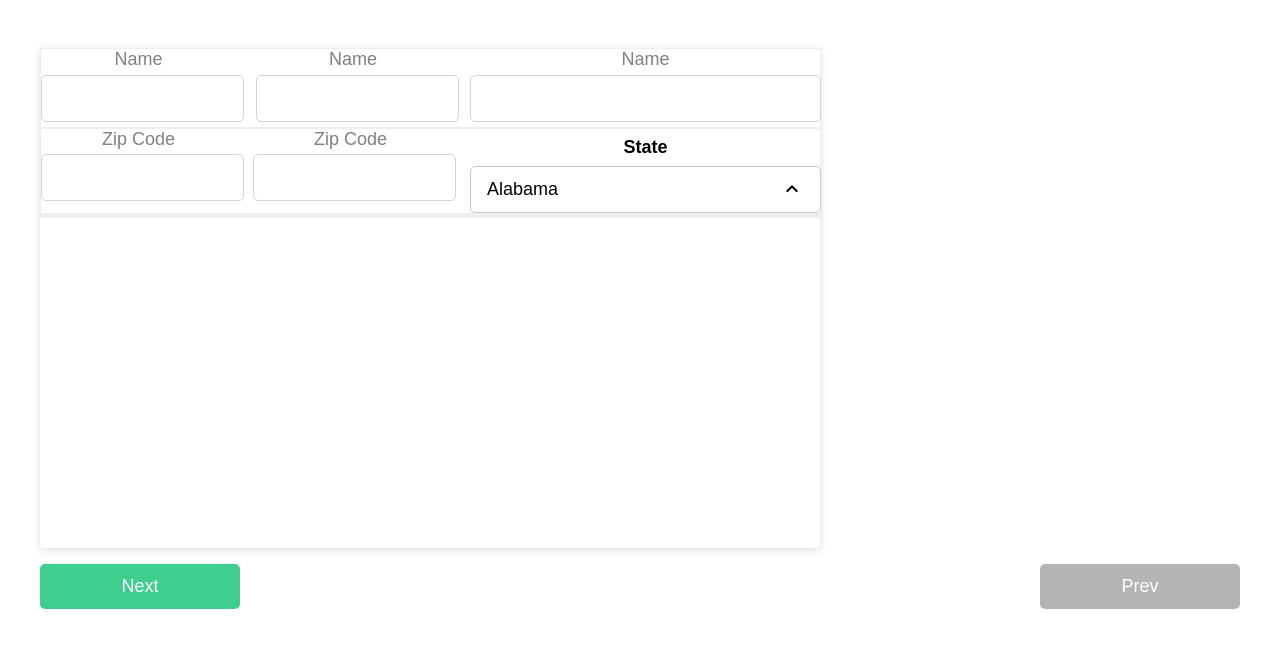
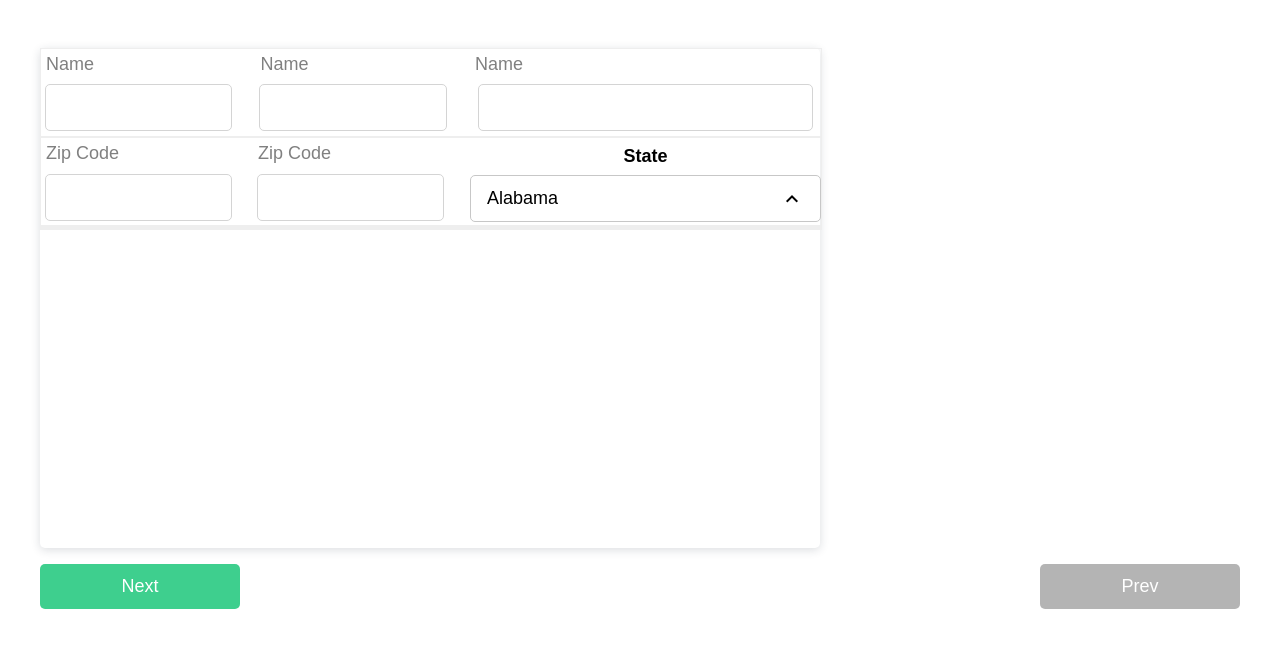
Before and after one commit to ariannargesi/StickerShop, a React (Create React App) app: page /checkout in a window 1280 px wide. Shown: the top 648 px of the page. Built offline with nearby package versions, Linux system fonts and the light colour scheme.

Commit message:
padding removed

```diff
--- a/src/components/Input/Input.scss
+++ b/src/components/Input/Input.scss
@@ -1,6 +1,5 @@
 @import "src/base";
 .input-wrapper {
-
   * {
     margin: 0.3rem 0;
     font-size: 18px;
@@ -11,7 +10,6 @@
     width: 95%;
     color: gray;
     border-radius: $radius;
-    padding: 0 0.5rem;
     outline: none;
     border: 1px solid #d4d4d4;
     transition: $default-transition-duration;
@@ -25,6 +23,9 @@
   }
   label {
     color: gray;
-    padding: 1rem 0 ;
+    width: 100%;
+    margin-left: 5px;
+    display: inline-block;
+    text-align: left;
   }
 }
```
